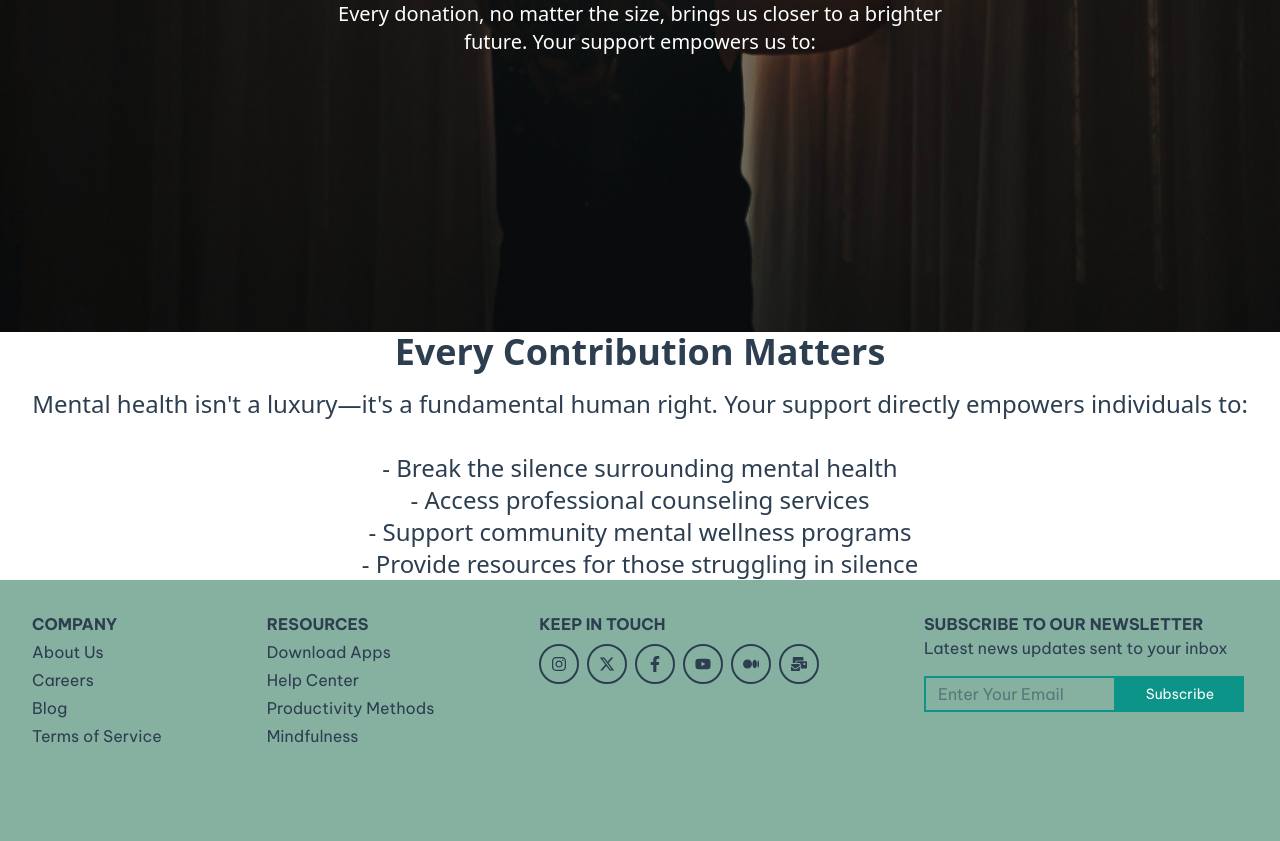
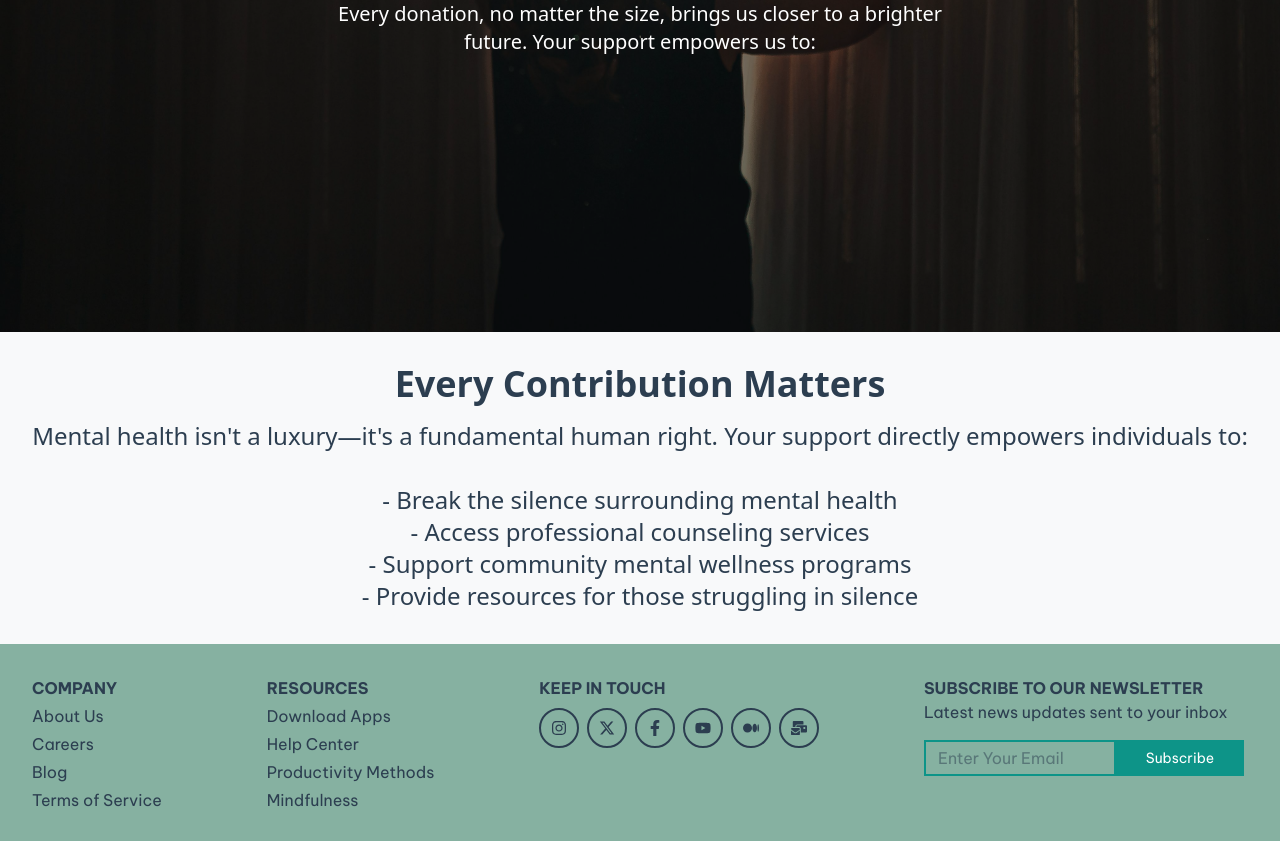
Before and after one commit to EmperorSmiles/Clarity, a React (Vite) app: page /donate in a window 1280 px wide. Shown: the part 468-1309 px from the top of the page. Built offline with nearby package versions, Linux system fonts and the light colour scheme.

Commit message:
Working on transitions

```diff
--- a/src/components/DonateBody.tsx
+++ b/src/components/DonateBody.tsx
@@ -1,9 +1,7 @@
-import React from "react";
-
 const DonateBody = () => {
   return (
     <div>
-      <div className="items-center justify-center h-full text-text-light text-center text-lg md:text-2xl">
+      <div className=" h-full text-text-light dark:text-text-dark text-center text-lg md:text-2xl py-8 px-4 bg-background-light dark:bg-background-dark">
         <h2 className="text-2xl md:text-4xl mb-4 font-semibold">
           Every Contribution Matters
         </h2>
```
